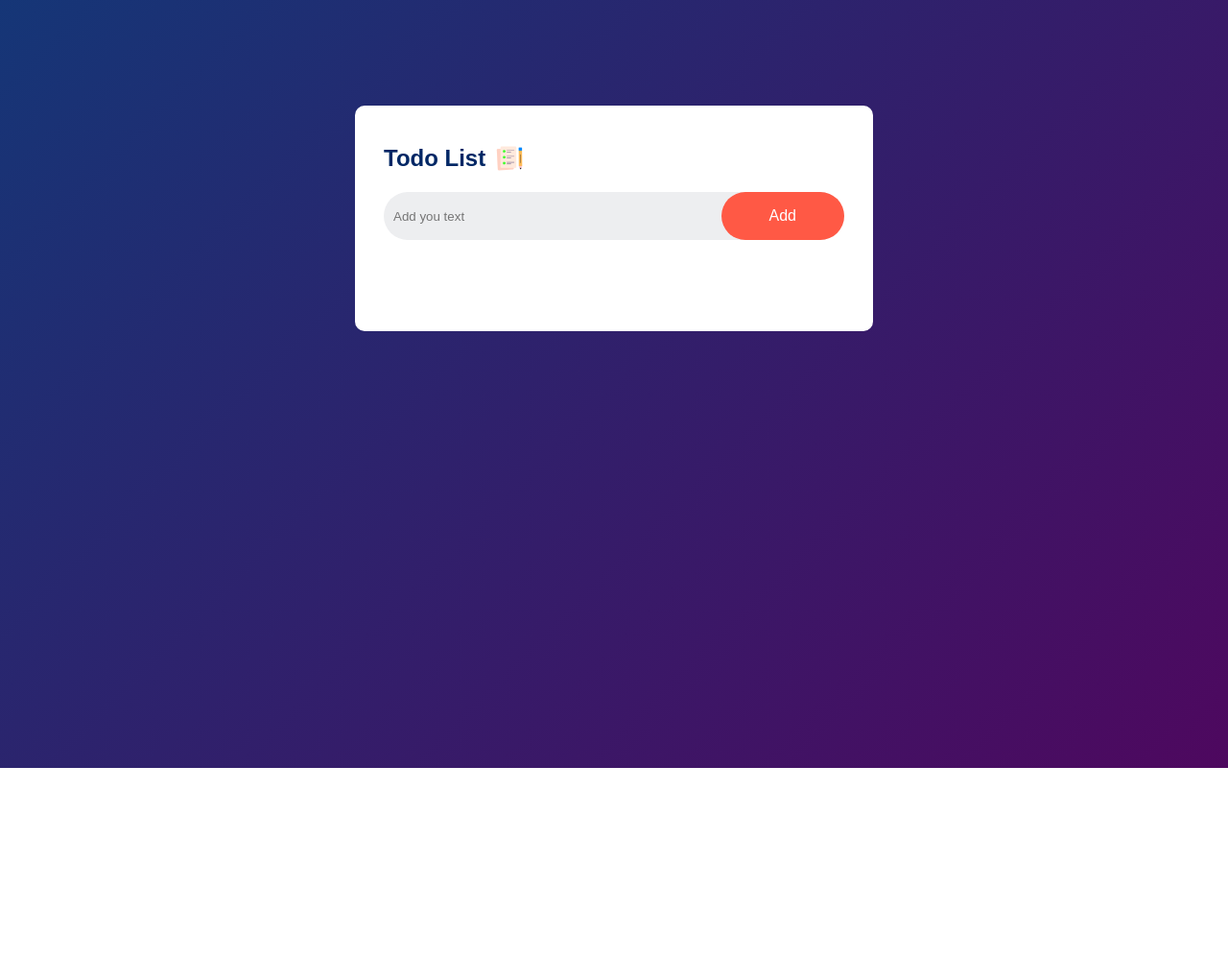
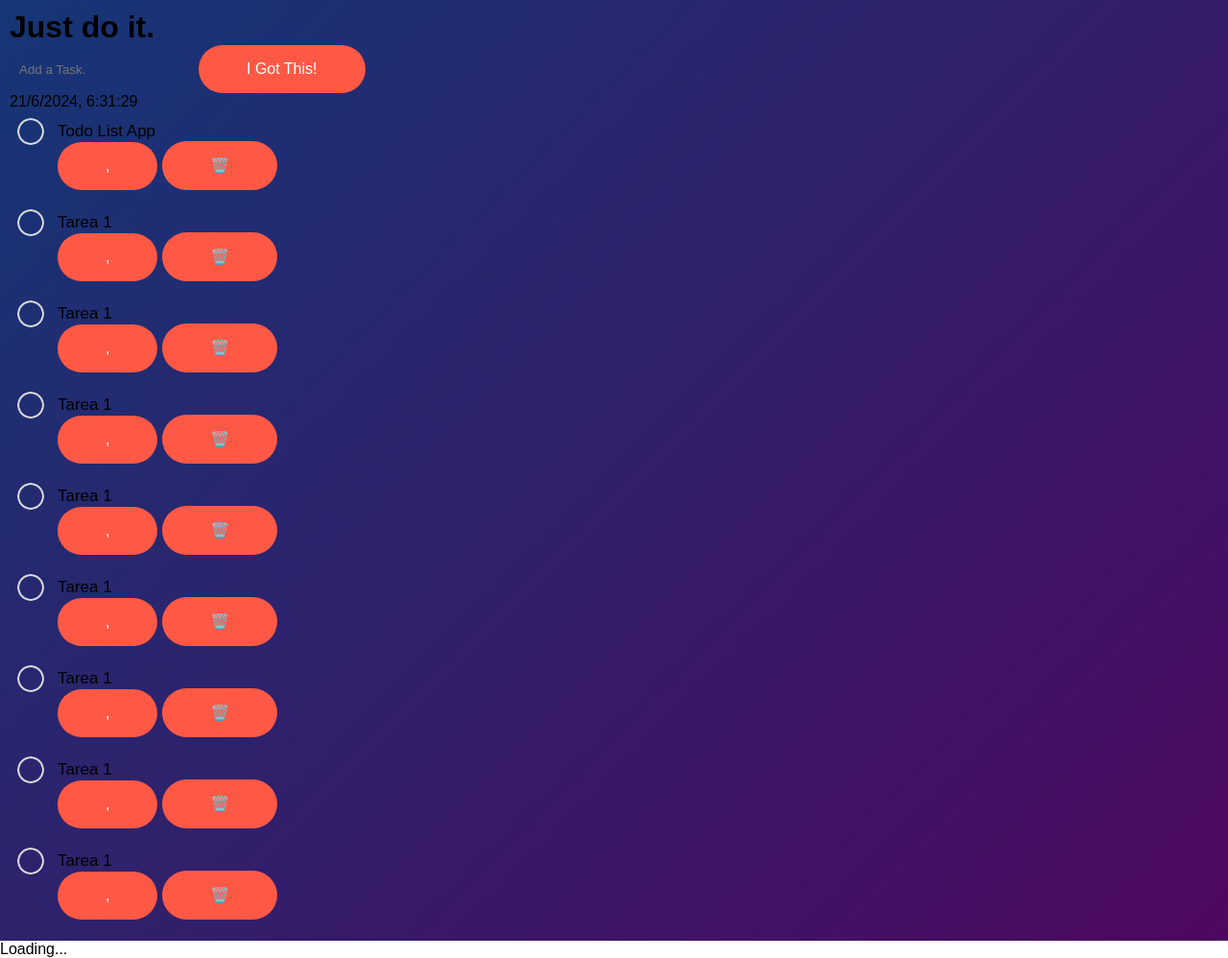
Before and after one commit to NicolasEduardoDiaz/Todo-List, a plain HTML site: page index.html in a window 1280 px wide. Shown: the whole page at 96% size. Before the commit the page ends 800 px from the top, so only its background shows below. Drawn offline with Linux system fonts and the light colour scheme.

Commit message:
feat: :memo: something fixed line code of index.html file

```diff
--- a/index.html
+++ b/index.html
@@ -5,22 +5,70 @@
     <meta name="viewport" content="width=device-width, initial-scale=1.0">
     <title>Todo List App</title>
     <link rel="stylesheet" href="css/stile.css">
-    <script src="js/main.js" defer></script>
+    <script type="module" src="js/main.js" defer></script>
 </head>
 <body>
     <div class="container">
-        <div class="todo_app">
-            <h2>Todo List <img src="storage/img/icon.png" alt=""></h2>
-            <div class="row">
-                <input type="text" id="input_box" placeholder="Add you text">
-                <button onclick="addTask()">Add</button>
-            </div>
-            <ul id="list_container">
-                <!--<li class="checked">Task 1</li>
-                <li>Task 2</li>
-                <li>Task 3</li>-->
+        <h1 class="title">Just do it.</h1>
+        <div class="input_container">
+            <input type="text" id="todo_placeholder" placeholder="Add a Task." class="placeholder_bar"><button class="got_this">I Got This!</button>
+        </div>
+        <p class="time">21/6/2024, 6:31:29</p>
+        <div class="todo_information">
+            <ul class="list" id="task_list">
+                <li>
+                    <p>Todo List App</p>
+                    <button class="check_button">,</button>
+                    <button class="trash_button">🗑️</button>
+                </li>
+                <li>
+                    <p>Tarea 1</p>
+                    <button class="check_button">,</button>
+                    <button class="trash_button">🗑️</button>
+                </li>
+                <li>
+                    <p>Tarea 1</p>
+                    <button class="check_button">,</button>
+                    <button class="trash_button">🗑️</button>
+                </li>
+                <li>
+                    <p>Tarea 1</p>
+                    <button class="check_button">,</button>
+                    <button class="trash_button">🗑️</button>
+                </li>
+                <li>
+                    <p>Tarea 1</p>
+                    <button class="check_button">,</button>
+                    <button class="trash_button">🗑️</button>
+                </li>
+                <li>
+                    <p>Tarea 1</p>
+                    <button class="check_button">,</button>
+                    <button class="trash_button">🗑️</button>
+                </li>
+                <li>
+                    <p>Tarea 1</p>
+                    <button class="check_button">,</button>
+                    <button class="trash_button">🗑️</button>
+                </li>
+                <li>
+                    <p>Tarea 1</p>
+                    <button class="check_button">,</button>
+                    <button class="trash_button">🗑️</button>
+                </li>
+                <li>
+                    <p>Tarea 1</p>
+                    <button class="check_button">,</button>
+                    <button class="trash_button">🗑️</button>
+                </li>
             </ul>
         </div>
     </div>
+    <div class="container_loading" id="onload">
+        <div class="ring"></div>
+        <div class="ring"></div>
+        <div class="ring"></div>
+        <samp class="loading">Loading...</samp>
+    </div>
 </body>
 </html>
```
